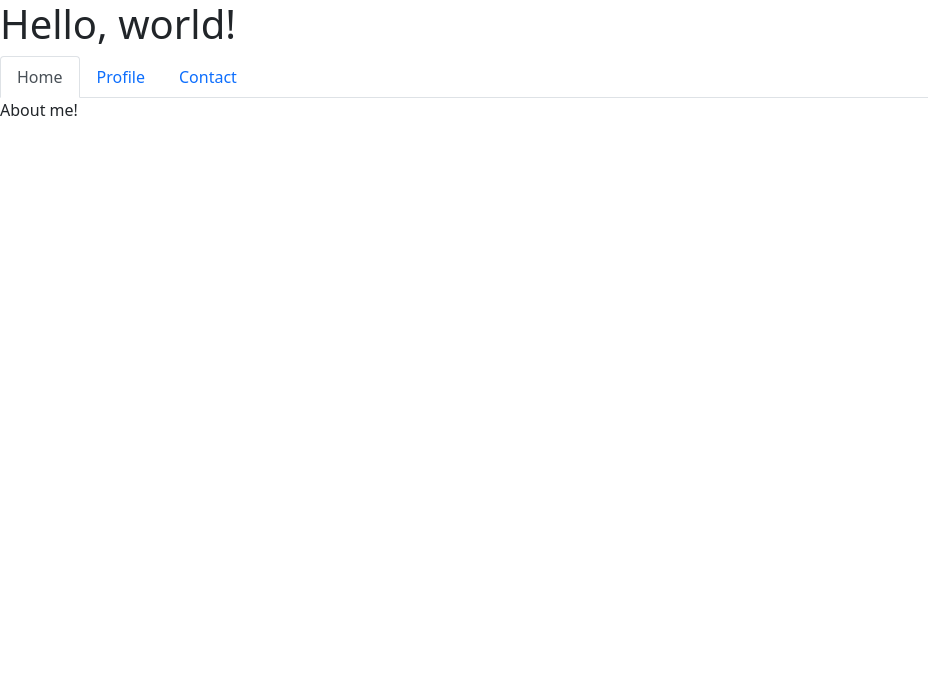
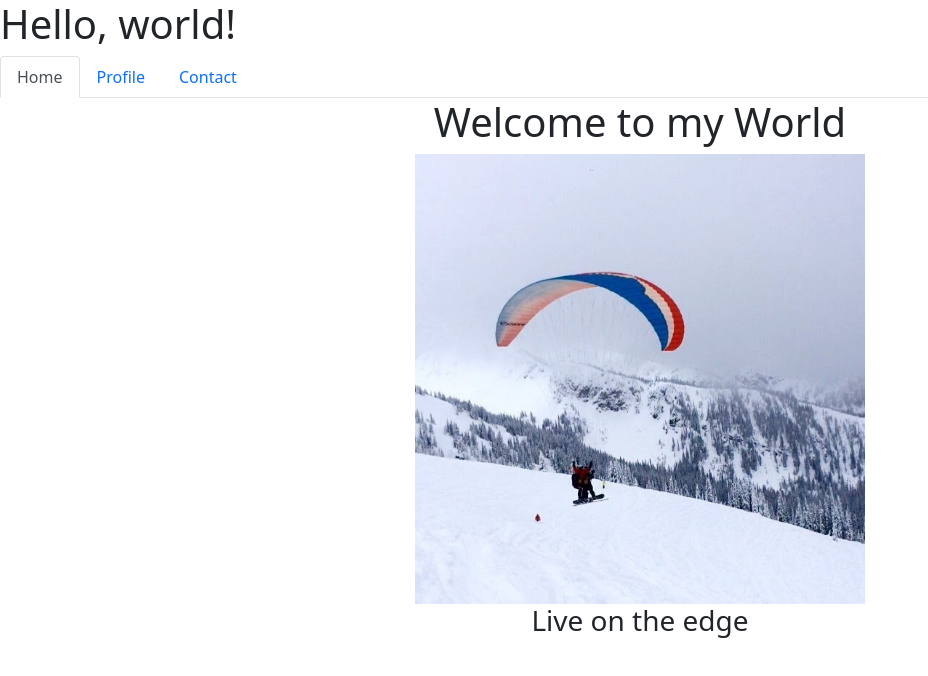
Before and after one commit to ejxtreme512/aboutme, a plain HTML site: page index.html in a window 1280 px wide. Shown: the whole page, without its empty margins (0-928 px from the left). Drawn offline with nearby package versions, Linux system fonts and the light colour scheme.

Commit message:
live on the edge

```diff
--- a/index.html
+++ b/index.html
@@ -1,16 +1,19 @@
 <!doctype html>
 <html lang="en">
-  <head>
+
+<head>
     <!-- Required meta tags -->
     <meta charset="utf-8">
     <meta name="viewport" content="width=device-width, initial-scale=1">
 
     <!-- Bootstrap CSS -->
-    <link href="https://cdn.jsdelivr.net/npm/bootstrap@5.0.1/dist/css/bootstrap.min.css" rel="stylesheet" integrity="sha384-+0n0xVW2eSR5OomGNYDnhzAbDsOXxcvSN1TPprVMTNDbiYZCxYbOOl7+AMvyTG2x" crossorigin="anonymous">
+    <link href="https://cdn.jsdelivr.net/npm/bootstrap@5.0.1/dist/css/bootstrap.min.css" rel="stylesheet"
+        integrity="sha384-+0n0xVW2eSR5OomGNYDnhzAbDsOXxcvSN1TPprVMTNDbiYZCxYbOOl7+AMvyTG2x" crossorigin="anonymous">
 
     <title>Hello, world!</title>
-  </head>
-  <body>
+</head>
+
+<body>
     <h1>Hello, world!</h1>
 
     <ul class="nav nav-tabs" id="myTab" role="tablist">
@@ -28,7 +31,16 @@
         </li>
     </ul>
     <div class="tab-content" id="myTabContent">
-        <div class="tab-pane fade show active" id="home" role="tabpanel" aria-labelledby="home-tab">About me!</div>
+        <div class="tab-pane fade show active" id="home" role="tabpanel" aria-labelledby="home-tab">
+            <div class="container-fluid bg-1 text-center">
+                <h1 class="margin">Welcome to my World</h1>
+                <img alt="Welcome to my World" class="img-responsive img-circle margin" height="450"
+                    src="images/paragliding.jpg" style="display:inline" width="450">
+
+                <h3>Live on the edge</h3>
+            </div>
+        </div>
+
         <div class="tab-pane fade" id="profile" role="tabpanel" aria-labelledby="profile-tab">Snowboarding</div>
         <div class="tab-pane fade" id="contact" role="tabpanel" aria-labelledby="contact-tab">Mountain Biking</div>
     </div>
@@ -36,12 +48,15 @@
     <!-- Optional JavaScript; choose one of the two! -->
 
     <!-- Option 1: Bootstrap Bundle with Popper -->
-    <script src="https://cdn.jsdelivr.net/npm/bootstrap@5.0.1/dist/js/bootstrap.bundle.min.js" integrity="sha384-gtEjrD/SeCtmISkJkNUaaKMoLD0//ElJ19smozuHV6z3Iehds+3Ulb9Bn9Plx0x4" crossorigin="anonymous"></script>
+    <script src="https://cdn.jsdelivr.net/npm/bootstrap@5.0.1/dist/js/bootstrap.bundle.min.js"
+        integrity="sha384-gtEjrD/SeCtmISkJkNUaaKMoLD0//ElJ19smozuHV6z3Iehds+3Ulb9Bn9Plx0x4"
+        crossorigin="anonymous"></script>
 
     <!-- Option 2: Separate Popper and Bootstrap JS -->
     <!--
     <script src="https://cdn.jsdelivr.net/npm/@popperjs/core@2.9.2/dist/umd/popper.min.js" integrity="sha384-IQsoLXl5PILFhosVNubq5LC7Qb9DXgDA9i+tQ8Zj3iwWAwPtgFTxbJ8NT4GN1R8p" crossorigin="anonymous"></script>
     <script src="https://cdn.jsdelivr.net/npm/bootstrap@5.0.1/dist/js/bootstrap.min.js" integrity="sha384-Atwg2Pkwv9vp0ygtn1JAojH0nYbwNJLPhwyoVbhoPwBhjQPR5VtM2+xf0Uwh9KtT" crossorigin="anonymous"></script>
     -->
-  </body>
+</body>
+
 </html>
```
